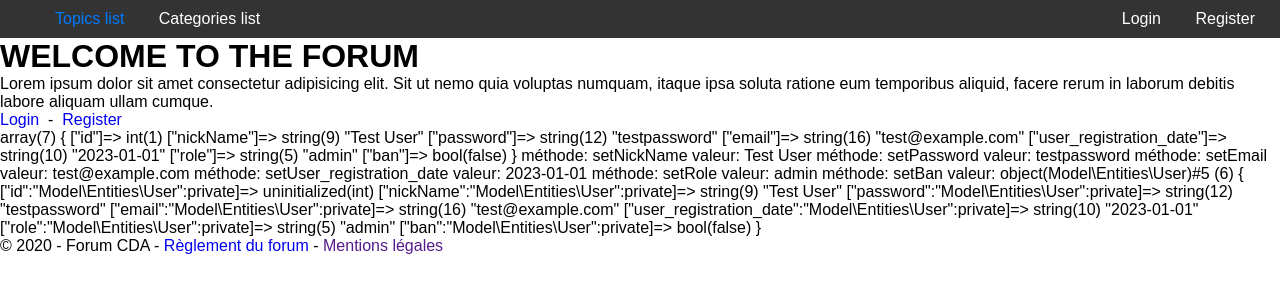
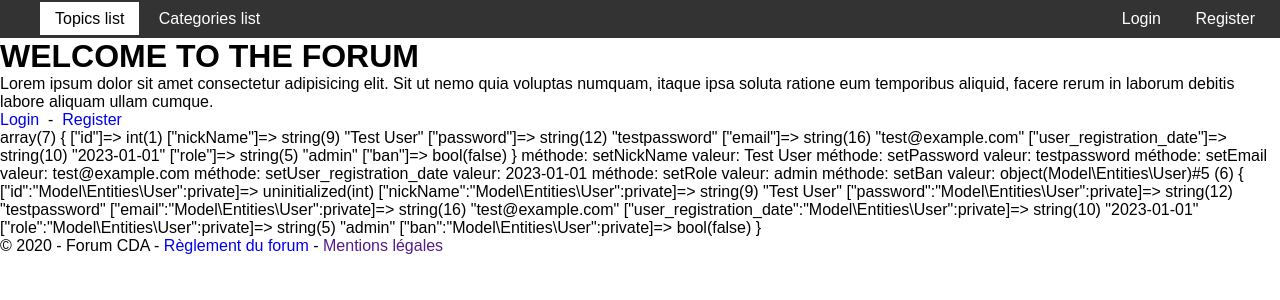
Before and after one commit to Kazae67/MVC_Forum, a PHP site: page / in a window 1280 px wide, with the pointer over the restyled element. Shown: the top 300 px of the page. Run offline with PHP 8.4, Linux system fonts and the light colour scheme; some libraries are stand-ins or nearby versions.

Commit message:
ajout button hover

```diff
--- a/public/css/style.css
+++ b/public/css/style.css
@@ -30,3 +30,9 @@ body, h1, h2, h3, h4, h5, h6, p, ul, li, a {
   nav a:hover {
     color: #007BFF;
   }
+
+
+  nav .button:hover {
+    background-color: #fff;
+    color: #000;
+  }
```
